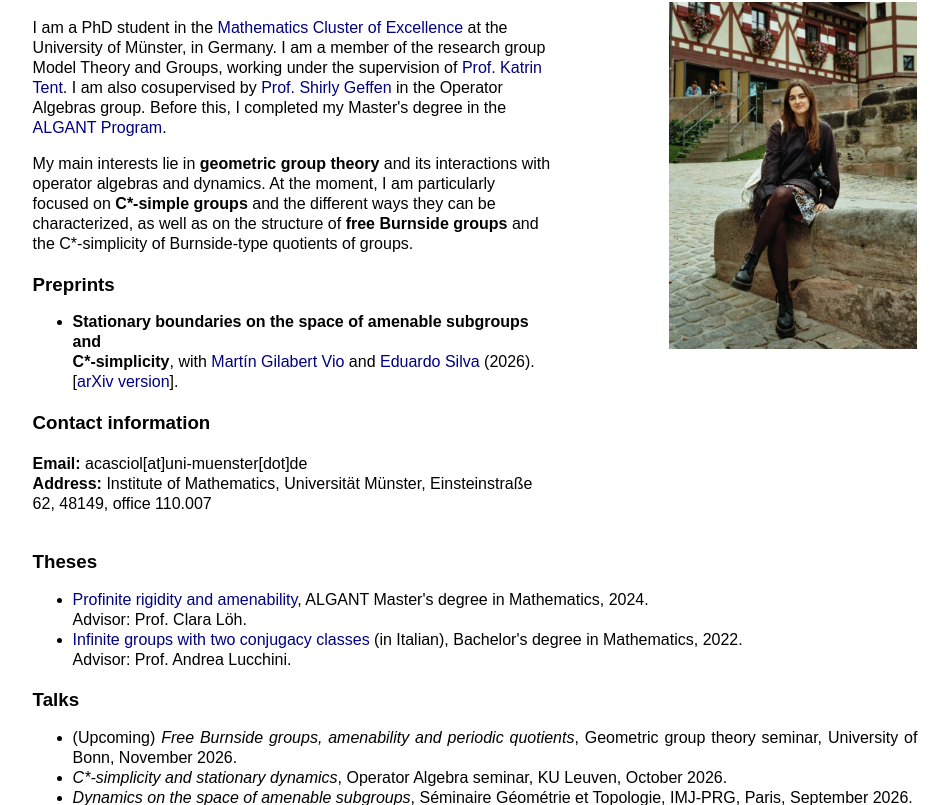
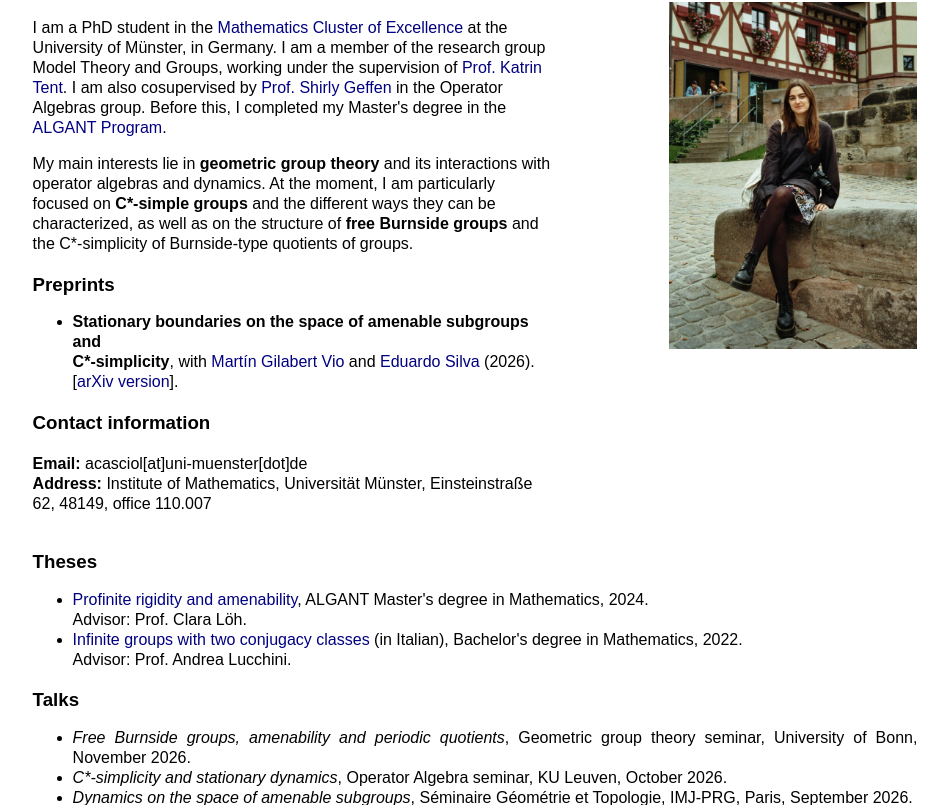
Before and after one commit to annacascioli/annacascioli.github.io, a plain HTML site: page index.html in a window 1280 px wide. Shown: the part 148-953 px from the top of the page, without its empty margins (165-1114 px from the left). Drawn offline with nearby package versions, Linux system fonts and the light colour scheme.

Commit message:
Update index.html

```diff
--- a/index.html
+++ b/index.html
@@ -55,7 +55,7 @@
 		      <li><a href="https://thesis.unipd.it/retrieve/dd144b1b-1861-4d69-8bba-63a9b16064ba/Cascioli_Anna.pdf">Infinite groups with two conjugacy classes</a> (in Italian), Bachelor's degree in Mathematics, 2022. <br> Advisor: Prof. Andrea Lucchini.</li></ul>
 <h3>Talks</h3>
 		      <ul>
-				  <li>(Upcoming) <i>Free Burnside groups, amenability and periodic quotients</i>, Geometric group theory seminar, University of Bonn, November 2026.
+				  <li><i>Free Burnside groups, amenability and periodic quotients</i>, Geometric group theory seminar, University of Bonn, November 2026.
 				  <li><i>C*-simplicity and stationary dynamics</i>, Operator Algebra seminar, KU Leuven, October 2026.</li>
 				  <li><i>Dynamics on the space of amenable subgroups</i>, Séminaire Géométrie et Topologie, IMJ-PRG, Paris, September 2026.</li>
 				  <li><i>Free Burnside groups and amenable subgroups</i>, Oberseminar Model Theory and Groups, University of Münster, June 2026.</li>
```
